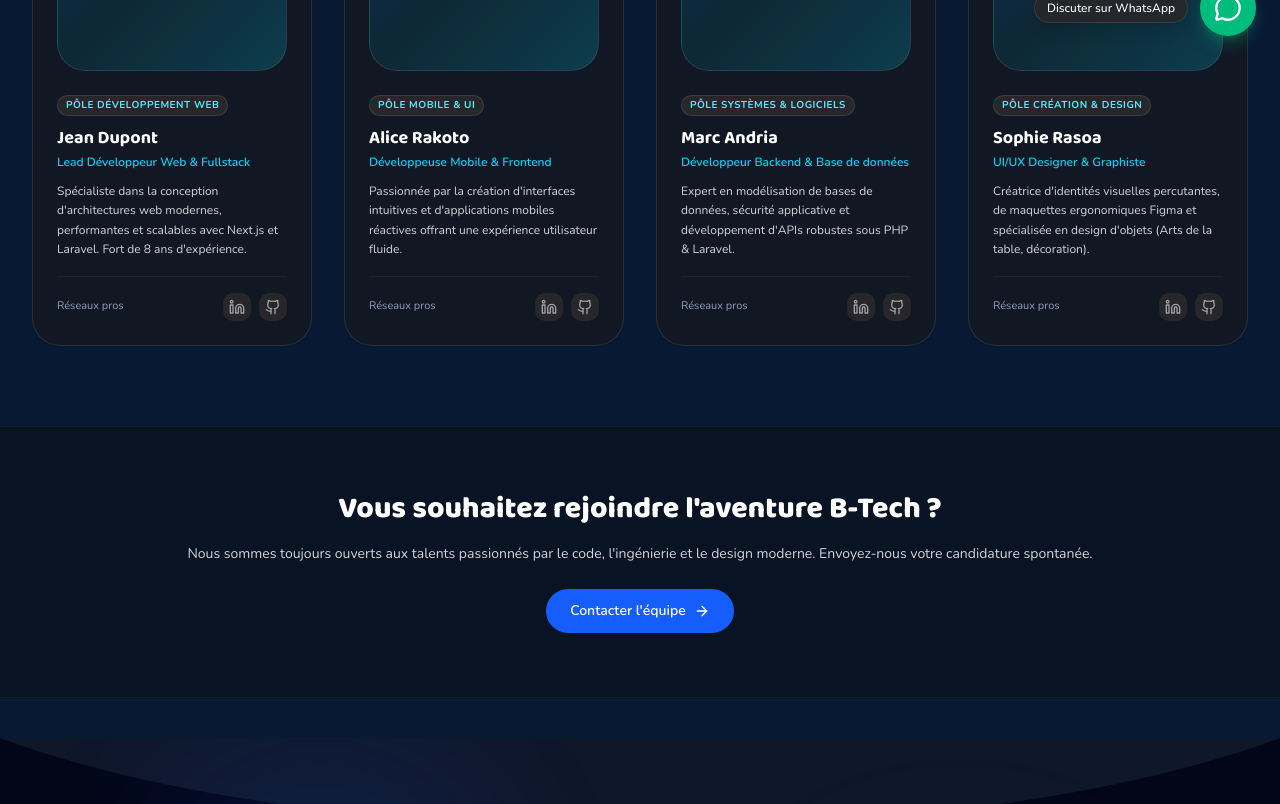
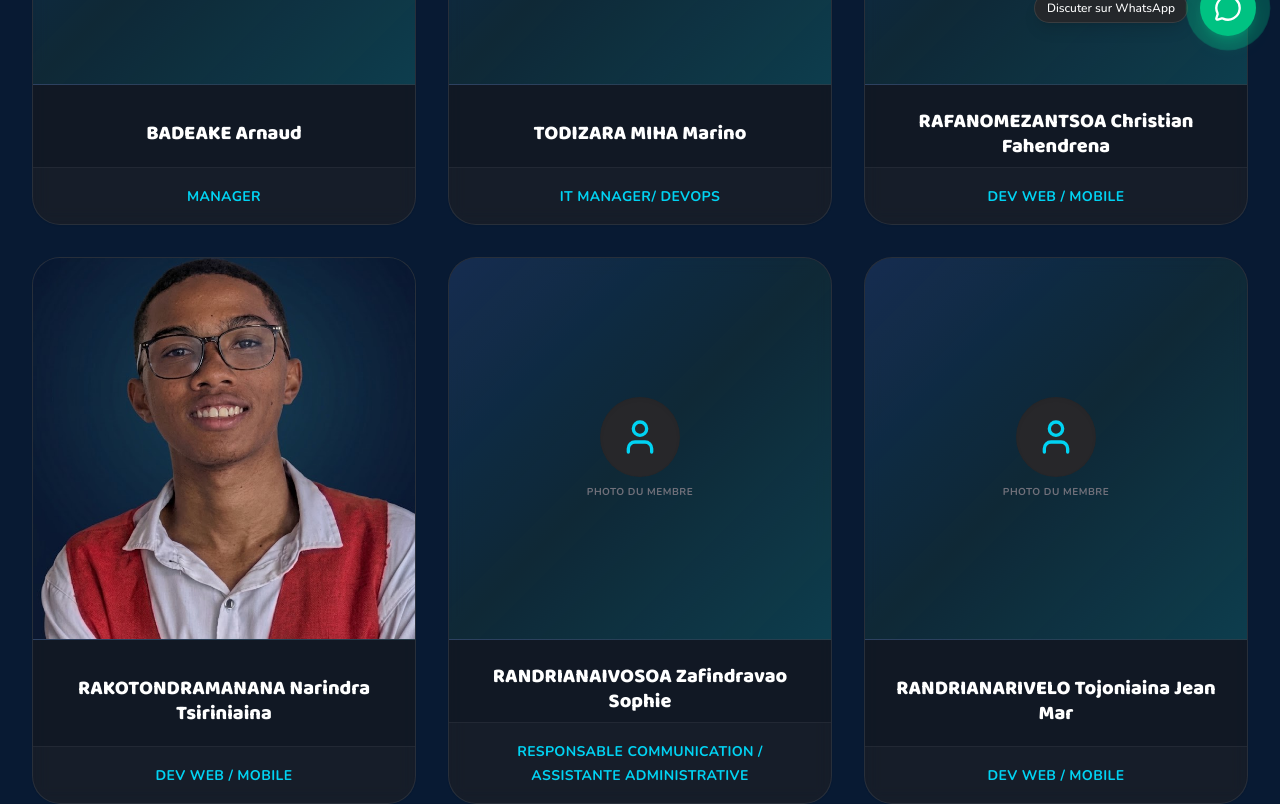
Before and after one commit to Fahendrena2004/B-tech-Company, a Next.js app: page /team in a window 1280 px wide. Shown: the part 740-1544 px from the top of the page. Built offline with nearby package versions, Linux system fonts and the light colour scheme.

Commit message:
reglage de dooner team /corriger erreur d'affichage

```diff
--- a/app/team/page.tsx
+++ b/app/team/page.tsx
@@ -1,6 +1,7 @@
 import React from "react";
 import type { Metadata } from "next";
 import Link from "next/link";
+import Image from "next/image";
 import {
   Users,
   User,
@@ -39,69 +40,70 @@ export default function TeamPage() {
 
       {/* Team Grid */}
       <section className="max-w-7xl mx-auto px-4 sm:px-6 lg:px-8 w-full mb-20">
-        <div className="max-w-2xl mx-auto mb-10 p-4 rounded-[28px] bg-blue-50/70 dark:bg-blue-950/30 border border-blue-200/70 dark:border-cyan-500/20 text-center text-xs sm:text-sm text-slate-600 dark:text-zinc-300">
-          <p>
-            ℹ️ <strong>Structure préconfigurée :</strong> Les fiches ci-dessous présentent les postes clés et compétences de l&apos;équipe. Les profils individuels seront mis à jour avec les informations nominatives officielles.
-          </p>
-        </div>
-
-        <div className="grid grid-cols-1 md:grid-cols-2 lg:grid-cols-4 gap-6 sm:gap-8">
+        <div className="grid grid-cols-1 md:grid-cols-2 lg:grid-cols-3 gap-6 sm:gap-8">
           {teamMembers.map((member) => (
             <div
               key={member.id}
-              className="group relative rounded-[28px] p-6 bg-white/70 dark:bg-zinc-900/60 border border-slate-200/80 dark:border-white/10 hover:border-blue-400 dark:hover:border-cyan-400/40 shadow-xs hover:shadow-xl transition-all duration-300 backdrop-blur-sm flex flex-col justify-between"
+              className="group relative rounded-[28px] bg-white/70 dark:bg-zinc-900/60 border border-slate-200/80 dark:border-white/10 hover:border-blue-400 dark:hover:border-cyan-400/40 shadow-xs hover:shadow-xl transition-all duration-300 backdrop-blur-sm flex flex-col overflow-hidden"
             >
-              <div>
+              <div className="flex flex-col flex-1">
                 {/* Photo Placeholder */}
-                <div className="relative aspect-square rounded-[28px] bg-gradient-to-br from-blue-600/10 via-cyan-500/10 to-indigo-600/10 dark:from-blue-500/20 dark:to-cyan-400/20 border border-blue-200/60 dark:border-white/10 flex flex-col items-center justify-center p-6 text-center mb-5 group-hover:scale-[1.02] transition-transform duration-300 overflow-hidden">
-                  <div className="w-16 h-16 rounded-full bg-blue-100 dark:bg-zinc-800 text-blue-600 dark:text-cyan-400 flex items-center justify-center shadow-inner mb-2">
-                    <User className="w-8 h-8" />
+                <div className="group/photo relative aspect-square w-full bg-gradient-to-br from-blue-600/10 via-cyan-500/10 to-indigo-600/10 dark:from-blue-500/20 dark:to-cyan-400/20 border-b border-blue-200/60 dark:border-white/10 flex flex-col items-center justify-center text-center overflow-hidden">
+
+                  {/* Default Content */}
+                  <div className="flex flex-col items-center justify-center transition-opacity duration-300 group-hover/photo:opacity-0 absolute inset-0">
+                    {member.avatarUrl ? (
+                      <Image
+                        src={member.avatarUrl}
+                        alt={`Photo de ${member.name}`}
+                        fill
+                        sizes="(max-width: 768px) 100vw, 33vw"
+                        className="object-cover group-hover/photo:scale-105 transition-transform duration-500"
+                      />
+                    ) : (
+                      <>
+                        <div className="w-20 h-20 rounded-full bg-blue-100 dark:bg-zinc-800 text-blue-600 dark:text-cyan-400 flex items-center justify-center shadow-inner mb-2">
+                          <User className="w-10 h-10" />
                         </div>
                         <span className="text-[10px] font-bold uppercase tracking-wider text-slate-400 dark:text-zinc-500">
                           Photo du membre
                         </span>
+                      </>
+                    )}
                   </div>
 
-                {/* Role badge & Info */}
-                <span className="text-[10px] font-bold uppercase tracking-wider px-2 py-0.5 rounded-full bg-blue-50 dark:bg-zinc-800 text-blue-700 dark:text-cyan-300 border border-blue-100 dark:border-white/10 inline-block mb-2">
-                  {member.department}
-                </span>
+                  {/* Hover Overlay Content (Contact Info) */}
+                  <div className="absolute inset-0 bg-slate-900/60 flex flex-col items-center justify-center opacity-0 group-hover/photo:opacity-100 transition-opacity duration-300 p-4">
+                    <span className="text-white font-bold mb-2">Contact</span>
+                    {member.email && (
+                      <span className="text-blue-50 text-xs sm:text-sm break-all">{member.email}</span>
+                    )}
+                    {member.phone && (
+                      <span className="text-blue-50 text-sm mt-1">{member.phone}</span>
+                    )}
+                    <div className="flex gap-3 mt-4">
+                      <a href={member.linkedinUrl || "#"} target="_blank" rel="noopener noreferrer" aria-label={`LinkedIn de ${member.name}`} className="p-2 bg-white/20 rounded-full hover:bg-white/30 transition-colors">
+                        <LinkedinIcon className="w-4 h-4 text-white" />
+                      </a>
+                      <a href={member.githubUrl || "#"} target="_blank" rel="noopener noreferrer" aria-label={`GitHub de ${member.name}`} className="p-2 bg-white/20 rounded-full hover:bg-white/30 transition-colors">
+                        <GithubIcon className="w-4 h-4 text-white" />
+                      </a>
+                    </div>
+                  </div>
 
-                <h3 className="text-lg font-bold text-slate-900 dark:text-white">
+                </div>
+
+                <div className="p-6 pb-2 flex-1 flex flex-col justify-center">
+                  <h3 className="text-xl font-extrabold text-slate-900 dark:text-white text-center leading-tight">
                     {member.name}
                   </h3>
-                <p className="text-xs font-semibold text-blue-600 dark:text-cyan-400 mt-0.5">
-                  {member.role}
-                </p>
-
-                <p className="text-xs text-slate-600 dark:text-zinc-300 mt-3 leading-relaxed">
-                  {member.bio}
-                </p>
+                </div>
               </div>
 
-              {/* Social placeholders */}
-              <div className="pt-4 mt-4 border-t border-slate-100 dark:border-white/5 flex items-center justify-between">
-                <span className="text-[11px] text-slate-400">Réseaux pros</span>
-                <div className="flex items-center gap-2">
-                  <a
-                    href={member.linkedinUrl || "https://linkedin.com"}
-                    target="_blank"
-                    rel="noopener noreferrer"
-                    title="Profil LinkedIn"
-                    className="p-1.5 rounded-lg bg-slate-100 dark:bg-zinc-800 text-slate-500 dark:text-zinc-400 hover:text-blue-600 dark:hover:text-cyan-400 transition-colors"
-                  >
-                    <LinkedinIcon className="w-4 h-4" />
-                  </a>
-                  <a
-                    href={member.githubUrl || "https://github.com"}
-                    target="_blank"
-                    rel="noopener noreferrer"
-                    title="Profil GitHub"
-                    className="p-1.5 rounded-lg bg-slate-100 dark:bg-zinc-800 text-slate-500 dark:text-zinc-400 hover:text-blue-600 dark:hover:text-cyan-400 transition-colors"
-                  >
-                    <GithubIcon className="w-4 h-4" />
-                  </a>
-                </div>
+              <div className="px-6 py-4 mt-auto border-t border-slate-100 dark:border-white/5 text-center bg-slate-50/50 dark:bg-white/[0.02]">
+                <span className="text-sm font-bold text-blue-600 dark:text-cyan-400 uppercase tracking-wide">
+                  {member.role}
+                </span>
               </div>
             </div>
           ))}
--- a/components/contact-form.tsx
+++ b/components/contact-form.tsx
@@ -169,7 +169,7 @@ export function ContactForm() {
                 disabled={isLoading}
                 value={formData.name}
                 onChange={(e) => setFormData({ ...formData, name: e.target.value })}
-                placeholder="Ex: Jean Dupont"
+                placeholder="Votre nom complet"
                 className={`w-full px-4 py-3 rounded-xl border text-sm bg-white dark:bg-zinc-800/80 text-slate-900 dark:text-white focus:outline-none transition-colors disabled:opacity-50 ${
                   errors.name
                     ? "border-red-500 focus:border-red-500"
@@ -190,7 +190,7 @@ export function ContactForm() {
                 disabled={isLoading}
                 value={formData.email}
                 onChange={(e) => setFormData({ ...formData, email: e.target.value })}
-                placeholder="Ex: jean.dupont@example.com"
+                placeholder="Votre adresse email"
                 className={`w-full px-4 py-3 rounded-xl border text-sm bg-white dark:bg-zinc-800/80 text-slate-900 dark:text-white focus:outline-none transition-colors disabled:opacity-50 ${
                   errors.email
                     ? "border-red-500 focus:border-red-500"
@@ -213,7 +213,7 @@ export function ContactForm() {
                 disabled={isLoading}
                 value={formData.phone}
                 onChange={(e) => setFormData({ ...formData, phone: e.target.value })}
-                placeholder="Ex: +261 34 00 000 00"
+                placeholder="Votre numéro de téléphone"
                 className="w-full px-4 py-3 rounded-xl border border-slate-200 dark:border-white/10 bg-white dark:bg-zinc-800/80 text-sm text-slate-900 dark:text-white focus:outline-none focus:border-blue-500 dark:focus:border-cyan-400 disabled:opacity-50"
               />
             </div>
--- a/components/hero.tsx
+++ b/components/hero.tsx
@@ -60,7 +60,7 @@ export function Hero() {
               initial={{ opacity: 0, y: 20 }}
               animate={{ opacity: 1, y: 0 }}
               transition={{ duration: 0.6, delay: 0.2 }}
-              className="text-lg sm:text-xl text-slate-600 dark:text-zinc-300 max-w-2xl leading-relaxed mx-auto lg:mx-0 font-normal"
+              className="text-lg sm:text-xl text-slate-600 dark:text-zinc-300 max-w-lg leading-relaxed mx-auto lg:mx-0 font-normal"
             >
               B-Tech Company conçoit des solutions digitales modernes,
               performantes et adaptées aux besoins des entreprises et des
@@ -148,31 +148,18 @@ export function Hero() {
             <motion.div
               animate={{ y: [-10, 10, -10] }}
               transition={{ repeat: Infinity, duration: 6, ease: "easeInOut" }}
-              className="relative z-10 w-full max-w-sm aspect-[4/5] rounded-[2.5rem] overflow-hidden shadow-[0_20px_50px_rgba(0,0,0,0.15)] dark:shadow-[0_20px_50px_rgba(0,0,0,0.4)]"
+              className="relative z-10 w-full max-w-md xl:max-w-lg shadow-[0_20px_50px_rgba(0,0,0,0.15)] dark:shadow-[0_20px_50px_rgba(0,0,0,0.4)] rounded-[2.5rem] overflow-hidden"
             >
+              <div className="relative w-full" style={{ paddingBottom: '100%' }}>
                 <Image
                   src="/images/Acceuil.jpeg"
                   alt="B-Tech Company - Solutions Numériques"
                   fill
                   sizes="(max-width: 768px) 100vw, (max-width: 1200px) 50vw, 40vw"
-                className="object-cover"
+                  className="object-contain"
                   priority
                 />
-            </motion.div>
-
-            {/* Badge "Pilule" Flottant */}
-            <motion.div
-              initial={{ y: 20, opacity: 0 }}
-              animate={{ y: 0, opacity: 1 }}
-              transition={{ duration: 0.6, delay: 0.5 }}
-              className="absolute bottom-6 -left-6 sm:-left-12 z-20 px-6 py-3.5 rounded-full bg-white text-slate-900 shadow-2xl flex items-center gap-3"
-            >
-              <div className="text-orange-500">
-                <Sparkles className="w-5 h-5" />
               </div>
-              <span className="font-bold text-sm">
-                Joie d&apos;apprendre
-              </span>
             </motion.div>
           </motion.div>
         </div>
--- a/components/navbar.tsx
+++ b/components/navbar.tsx
@@ -88,10 +88,10 @@ export function Navbar() {
               />
             </div>
             <div className="flex flex-col">
-              <span className="font-extrabold text-lg sm:text-xl tracking-tight bg-gradient-to-r from-slate-900 via-blue-900 to-slate-900 dark:from-white dark:via-cyan-200 dark:to-blue-400 bg-clip-text text-transparent">
-                B-Tech <span className="text-blue-600 dark:text-cyan-400 font-black">Company</span>
+              <span className="font-extrabold text-lg sm:text-xl tracking-tight bg-gradient-to-r from-slate-900 via-blue-900 to-slate-900 bg-clip-text text-transparent">
+                B-Tech <span className="text-blue-600 font-black">Company</span>
               </span>
-              <span className="text-[10px] uppercase font-semibold tracking-widest text-slate-500 dark:text-zinc-400">
+              <span className="text-[10px] uppercase font-semibold tracking-widest text-slate-500">
                 Digital Solutions
               </span>
             </div>
--- a/data/team.ts
+++ b/data/team.ts
@@ -4,55 +4,82 @@ export interface TeamMember {
   role: string;
   department: string;
   bio: string;
+  email?: string;
+  phone?: string;
   avatarUrl?: string;
   githubUrl?: string;
   linkedinUrl?: string;
-  isPlaceholder: boolean;
 }
 
 export const teamMembers: TeamMember[] = [
   {
-    id: "member-1",
-    name: "Jean Dupont",
-    role: "Lead Développeur Web & Fullstack",
-    department: "Pôle Développement Web",
-    bio: "Spécialiste dans la conception d'architectures web modernes, performantes et scalables avec Next.js et Laravel. Fort de 8 ans d'expérience.",
-    isPlaceholder: false,
-    githubUrl: "https://github.com",
-    linkedinUrl: "https://linkedin.com",
-    avatarUrl: "/images/team-1.jpg"
+    id: "0001",
+    name: "BADEAKE Arnaud",
+    role: "Manager",
+    department: "Direction",
+    bio: "Manager de l'équipe",
+    email: "arnaudbadeake@gmail.com",
+    phone: "0344129247",
+    avatarUrl: ""
   },
   {
-    id: "member-2",
-    name: "Alice Rakoto",
-    role: "Développeuse Mobile & Frontend",
-    department: "Pôle Mobile & UI",
-    bio: "Passionnée par la création d'interfaces intuitives et d'applications mobiles réactives offrant une expérience utilisateur fluide.",
-    isPlaceholder: false,
-    githubUrl: "https://github.com",
-    linkedinUrl: "https://linkedin.com",
-    avatarUrl: "/images/team-2.jpg"
+    id: "0002",
+    name: "TODIZARA MIHA Marino",
+    role: "IT Manager/ DevOps",
+    department: "IT & DevOps",
+    bio: "Responsable IT et DevOps",
+    email: "marinomiha7@gmail.com",
+    phone: "0380530748",
+    avatarUrl: ""
   },
   {
-    id: "member-3",
-    name: "Marc Andria",
-    role: "Développeur Backend & Base de données",
-    department: "Pôle Systèmes & Logiciels",
-    bio: "Expert en modélisation de bases de données, sécurité applicative et développement d'APIs robustes sous PHP & Laravel.",
-    isPlaceholder: false,
-    githubUrl: "https://github.com",
-    linkedinUrl: "https://linkedin.com",
-    avatarUrl: "/images/team-3.jpg"
+    id: "0003",
+    name: "RAFANOMEZANTSOA Christian Fahendrena",
+    role: "Dev web / mobile",
+    department: "Développement",
+    bio: "Développeur Web et Mobile",
+    email: "christianfahendrena@gmail.com",
+    phone: "0387708450",
+    avatarUrl: ""
   },
   {
-    id: "member-4",
-    name: "Sophie Rasoa",
-    role: "UI/UX Designer & Graphiste",
-    department: "Pôle Création & Design",
-    bio: "Créatrice d'identités visuelles percutantes, de maquettes ergonomiques Figma et spécialisée en design d'objets (Arts de la table, décoration).",
-    isPlaceholder: false,
-    githubUrl: "https://github.com",
-    linkedinUrl: "https://linkedin.com",
-    avatarUrl: "/images/team-4.jpg"
+    id: "0004",
+    name: "RAKOTONDRAMANANA Narindra Tsiriniaina",
+    role: "Dev web / mobile",
+    department: "Développement",
+    bio: "Développeur Web et Mobile",
+    email: "narindraTsiry18@gmail.com",
+    phone: "0387349943",
+    avatarUrl: "/images/team/Tsiry.jpg"
+  },
+  {
+    id: "0005",
+    name: "RANDRIANAIVOSOA Zafindravao Sophie",
+    role: "Responsable communication / Assistante administrative",
+    department: "Administration & Communication",
+    bio: "Responsable de la communication et assistante administrative",
+    email: "sophierandria.crys@gmail.com",
+    phone: "0345009283",
+    avatarUrl: ""
+  },
+  {
+    id: "0006",
+    name: "RANDRIANARIVELO Tojoniaina Jean Mar",
+    role: "Dev web / mobile",
+    department: "Développement",
+    bio: "Développeur Web et Mobile",
+    email: "tojorandrianarivelo14@gmail.com",
+    phone: "0389379350",
+    avatarUrl: ""
+  },
+  {
+    id: "0007",
+    name: "BEFENO Steeven Cesard",
+    role: "Dev web / mobile",
+    department: "Développement",
+    bio: "Développeur Web et Mobile",
+    email: "befenosteeven@gmail.com",
+    phone: "0328535118",
+    avatarUrl: ""
   }
 ];
```
Also changed, not shown: public/images/portoflio/SiteFaneva.png (added), public/images/team/Tsiry.jpg (added). Lines whose indentation alone changed are shown as unchanged.
